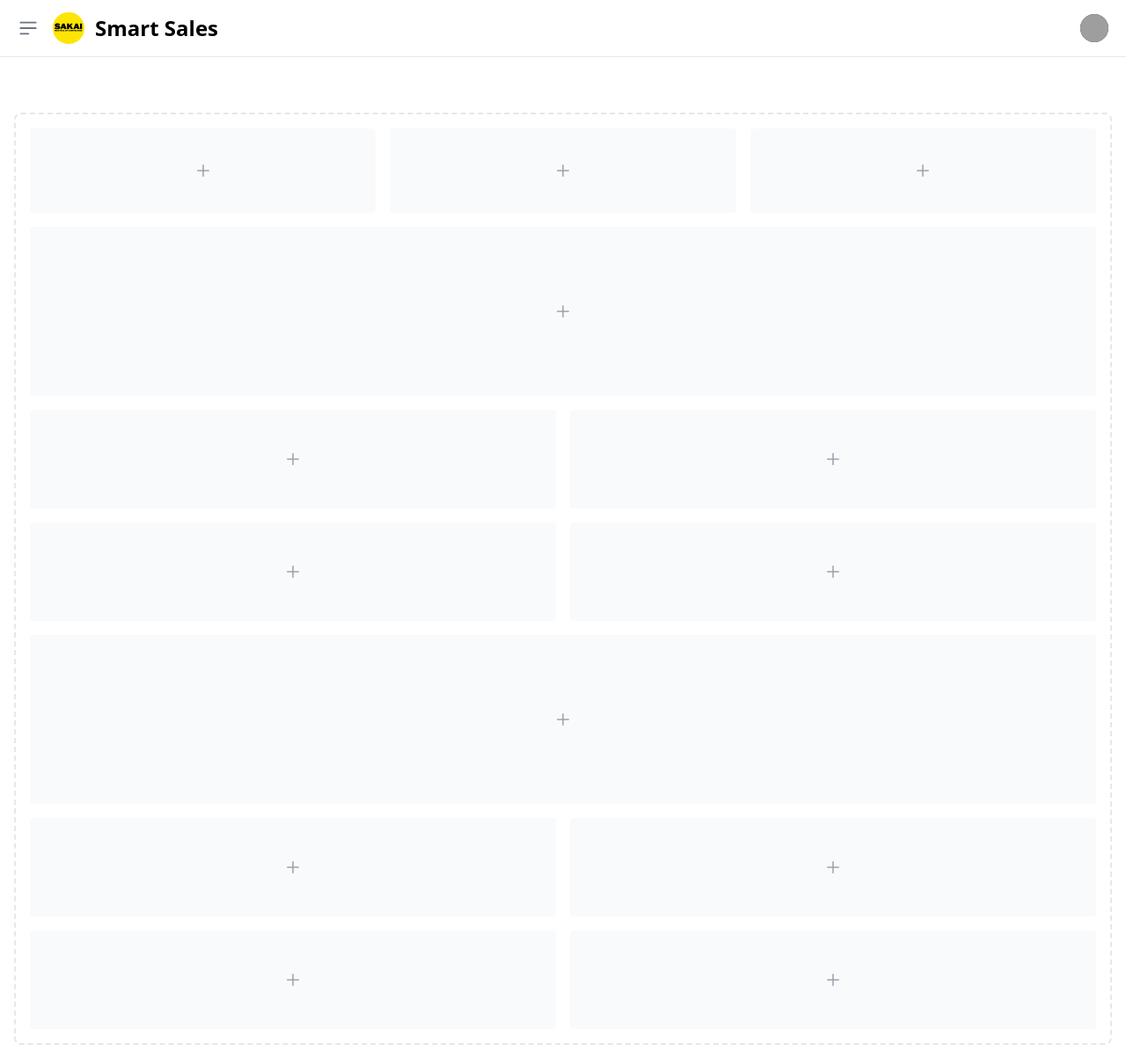
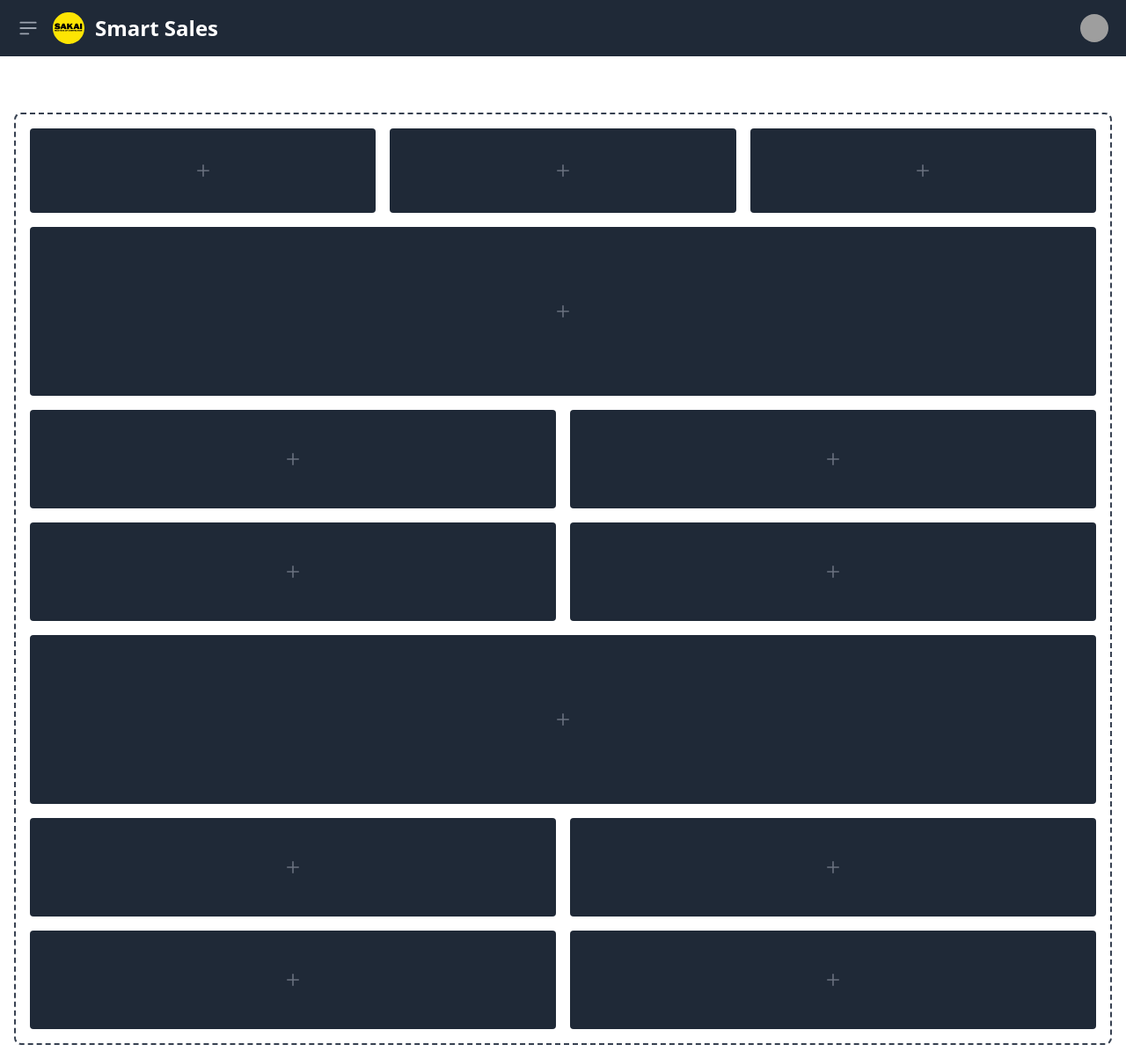
Before and after one commit to SultanDaffaN/smart-sales, a Next.js app: page / in a window 1280 px wide. Shown: the whole page at 88% size. Built offline with nearby package versions, Linux system fonts and the light colour scheme; grey boxes are pictures that could not be loaded.

Commit message:
remove dark mode and change it to default

```diff
--- a/app/page.tsx
+++ b/app/page.tsx
@@ -2,10 +2,10 @@ import Image from "next/image";
 
 export default function Home() {
   return (
-    <div className="p-4 border-2 border-gray-200 border-dashed rounded-lg dark:border-gray-700 mt-14">
+    <div className="p-4 border-2  border-dashed rounded-lg border-gray-700 mt-14">
       <div className="grid grid-cols-3 gap-4 mb-4">
-        <div className="flex items-center justify-center h-24 rounded bg-gray-50 dark:bg-gray-800">
-          <p className="text-2xl text-gray-400 dark:text-gray-500">
+        <div className="flex items-center justify-center h-24 rounded  bg-gray-800">
+          <p className="text-2xl  text-gray-500">
             <svg
               className="w-3.5 h-3.5"
               aria-hidden="true"
@@ -23,8 +23,8 @@ export default function Home() {
             </svg>
           </p>
         </div>
-        <div className="flex items-center justify-center h-24 rounded bg-gray-50 dark:bg-gray-800">
-          <p className="text-2xl text-gray-400 dark:text-gray-500">
+        <div className="flex items-center justify-center h-24 rounded  bg-gray-800">
+          <p className="text-2xl  text-gray-500">
             <svg
               className="w-3.5 h-3.5"
               aria-hidden="true"
@@ -42,8 +42,8 @@ export default function Home() {
             </svg>
           </p>
         </div>
-        <div className="flex items-center justify-center h-24 rounded bg-gray-50 dark:bg-gray-800">
-          <p className="text-2xl text-gray-400 dark:text-gray-500">
+        <div className="flex items-center justify-center h-24 rounded  bg-gray-800">
+          <p className="text-2xl  text-gray-500">
             <svg
               className="w-3.5 h-3.5"
               aria-hidden="true"
@@ -62,8 +62,8 @@ export default function Home() {
           </p>
         </div>
       </div>
-      <div className="flex items-center justify-center h-48 mb-4 rounded bg-gray-50 dark:bg-gray-800">
-        <p className="text-2xl text-gray-400 dark:text-gray-500">
+      <div className="flex items-center justify-center h-48 mb-4 rounded  bg-gray-800">
+        <p className="text-2xl  text-gray-500">
           <svg
             className="w-3.5 h-3.5"
             aria-hidden="true"
@@ -82,8 +82,8 @@ export default function Home() {
         </p>
       </div>
       <div className="grid grid-cols-2 gap-4 mb-4">
-        <div className="flex items-center justify-center rounded bg-gray-50 h-28 dark:bg-gray-800">
-          <p className="text-2xl text-gray-400 dark:text-gray-500">
+        <div className="flex items-center justify-center rounded  h-28 bg-gray-800">
+          <p className="text-2xl  text-gray-500">
             <svg
               className="w-3.5 h-3.5"
               aria-hidden="true"
@@ -101,8 +101,8 @@ export default function Home() {
             </svg>
           </p>
         </div>
-        <div className="flex items-center justify-center rounded bg-gray-50 h-28 dark:bg-gray-800">
-          <p className="text-2xl text-gray-400 dark:text-gray-500">
+        <div className="flex items-center justify-center rounded  h-28 bg-gray-800">
+          <p className="text-2xl  text-gray-500">
             <svg
               className="w-3.5 h-3.5"
               aria-hidden="true"
@@ -120,8 +120,8 @@ export default function Home() {
             </svg>
           </p>
         </div>
-        <div className="flex items-center justify-center rounded bg-gray-50 h-28 dark:bg-gray-800">
-          <p className="text-2xl text-gray-400 dark:text-gray-500">
+        <div className="flex items-center justify-center rounded  h-28 bg-gray-800">
+          <p className="text-2xl  text-gray-500">
             <svg
               className="w-3.5 h-3.5"
               aria-hidden="true"
@@ -139,8 +139,8 @@ export default function Home() {
             </svg>
           </p>
         </div>
-        <div className="flex items-center justify-center rounded bg-gray-50 h-28 dark:bg-gray-800">
-          <p className="text-2xl text-gray-400 dark:text-gray-500">
+        <div className="flex items-center justify-center rounded  h-28 bg-gray-800">
+          <p className="text-2xl  text-gray-500">
             <svg
               className="w-3.5 h-3.5"
               aria-hidden="true"
@@ -159,8 +159,8 @@ export default function Home() {
           </p>
         </div>
       </div>
-      <div className="flex items-center justify-center h-48 mb-4 rounded bg-gray-50 dark:bg-gray-800">
-        <p className="text-2xl text-gray-400 dark:text-gray-500">
+      <div className="flex items-center justify-center h-48 mb-4 rounded  bg-gray-800">
+        <p className="text-2xl  text-gray-500">
           <svg
             className="w-3.5 h-3.5"
             aria-hidden="true"
@@ -179,8 +179,8 @@ export default function Home() {
         </p>
       </div>
       <div className="grid grid-cols-2 gap-4">
-        <div className="flex items-center justify-center rounded bg-gray-50 h-28 dark:bg-gray-800">
-          <p className="text-2xl text-gray-400 dark:text-gray-500">
+        <div className="flex items-center justify-center rounded  h-28 bg-gray-800">
+          <p className="text-2xl  text-gray-500">
             <svg
               className="w-3.5 h-3.5"
               aria-hidden="true"
@@ -198,8 +198,8 @@ export default function Home() {
             </svg>
           </p>
         </div>
-        <div className="flex items-center justify-center rounded bg-gray-50 h-28 dark:bg-gray-800">
-          <p className="text-2xl text-gray-400 dark:text-gray-500">
+        <div className="flex items-center justify-center rounded  h-28 bg-gray-800">
+          <p className="text-2xl  text-gray-500">
             <svg
               className="w-3.5 h-3.5"
               aria-hidden="true"
@@ -217,8 +217,8 @@ export default function Home() {
             </svg>
           </p>
         </div>
-        <div className="flex items-center justify-center rounded bg-gray-50 h-28 dark:bg-gray-800">
-          <p className="text-2xl text-gray-400 dark:text-gray-500">
+        <div className="flex items-center justify-center rounded  h-28 bg-gray-800">
+          <p className="text-2xl  text-gray-500">
             <svg
               className="w-3.5 h-3.5"
               aria-hidden="true"
@@ -236,8 +236,8 @@ export default function Home() {
             </svg>
           </p>
         </div>
-        <div className="flex items-center justify-center rounded bg-gray-50 h-28 dark:bg-gray-800">
-          <p className="text-2xl text-gray-400 dark:text-gray-500">
+        <div className="flex items-center justify-center rounded  h-28 bg-gray-800">
+          <p className="text-2xl  text-gray-500">
             <svg
               className="w-3.5 h-3.5"
               aria-hidden="true"
--- a/components/navigation/NavSide.tsx
+++ b/components/navigation/NavSide.tsx
@@ -45,7 +45,7 @@ export default function SideNav() {
   return (
     <>
       {/* Navbar */}
-      <nav className="fixed top-0 z-50 w-full bg-white border-b border-gray-200 dark:bg-gray-800 dark:border-gray-700">
+      <nav className="fixed top-0 z-50 w-full bg-gray-800 border-gray-700">
         <div className="px-3 py-3 lg:px-5 lg:pl-3">
           <div className="flex items-center justify-between">
             <div className="flex items-center justify-start rtl:justify-end">
@@ -54,7 +54,7 @@ export default function SideNav() {
                 data-drawer-toggle="logo-sidebar"
                 aria-controls="logo-sidebar"
                 type="button"
-                className="inline-flex items-center p-2 text-sm text-gray-500 rounded-lg hover:bg-gray-100 focus:outline-none focus:ring-2 focus:ring-gray-200 dark:text-gray-400 dark:hover:bg-gray-700 dark:focus:ring-gray-600"
+                className="inline-flex items-center p-2 text-sm  rounded-lg  focus:outline-none focus:ring-2  text-gray-400 hover:bg-gray-700 focus:ring-gray-600"
                 onClick={toggleSidebar}
               >
                 <span className="sr-only">Open sidebar</span>
@@ -74,7 +74,7 @@ export default function SideNav() {
               </button>
               <a href="/" className="flex ms-2 md:me-24">
                 <Image src={logo} alt="Sakai Logo" className="h-9 w-9 me-3" />
-                <span className="self-center text-xl font-semibold sm:text-2xl whitespace-nowrap dark:text-white">
+                <span className="self-center text-xl font-semibold sm:text-2xl whitespace-nowrap text-white">
                   Smart Sales
                 </span>
               </a>
@@ -84,7 +84,7 @@ export default function SideNav() {
                 <div>
                   <button
                     type="button"
-                    className="flex text-sm bg-gray-800 rounded-full focus:ring-4 focus:ring-gray-300 dark:focus:ring-gray-600"
+                    className="flex text-sm bg-gray-800 rounded-full focus:ring-4  focus:ring-gray-600"
                     aria-expanded="false"
                     data-dropdown-toggle="dropdown-user"
                     onClick={toggleUserMenu}
@@ -99,18 +99,15 @@ export default function SideNav() {
                 </div>
                 {userMenuOpen && (
                   <div
-                    className="absolute right-0 top-8 z-50 my-4 text-base list-none bg-white divide-y divide-gray-100 rounded shadow dark:bg-gray-700 dark:divide-gray-600"
+                    className="absolute right-0 top-8 z-50 my-4 text-base list-none  divide-y rounded shadow bg-gray-700 divide-gray-600"
                     id="dropdown-user"
                   >
                     <div className="px-4 py-3" role="none">
-                      <p
-                        className="text-sm text-gray-900 dark:text-white"
-                        role="none"
-                      >
+                      <p className="text-sm  text-white" role="none">
                         Neil Sims
                       </p>
                       <p
-                        className="text-sm font-medium text-gray-900 truncate dark:text-gray-300"
+                        className="text-sm font-medium  truncate text-gray-300"
                         role="none"
                       >
                         neil.sims@flowbite.com
@@ -120,7 +117,7 @@ export default function SideNav() {
                       <li>
                         <a
                           href="#"
-                          className="block px-4 py-2 text-sm text-gray-700 hover:bg-gray-100 dark:text-gray-300 dark:hover:bg-gray-600 dark:hover:text-white"
+                          className="block px-4 py-2 text-sm  text-gray-300 hover:bg-gray-600 hover:text-white"
                           role="menuitem"
                         >
                           Dashboard
@@ -129,7 +126,7 @@ export default function SideNav() {
                       <li>
                         <a
                           href="#"
-                          className="block px-4 py-2 text-sm text-gray-700 hover:bg-gray-100 dark:text-gray-300 dark:hover:bg-gray-600 dark:hover:text-white"
+                          className="block px-4 py-2 text-sm  text-gray-300 hover:bg-gray-600 hover:text-white"
                           role="menuitem"
                         >
                           Settings
@@ -138,7 +135,7 @@ export default function SideNav() {
                       <li>
                         <a
                           href="#"
-                          className="block px-4 py-2 text-sm text-gray-700 hover:bg-gray-100 dark:text-gray-300 dark:hover:bg-gray-600 dark:hover:text-white"
+                          className="block px-4 py-2 text-sm  text-gray-300 hover:bg-gray-600 hover:text-white"
                           role="menuitem"
                         >
                           Earnings
@@ -147,7 +144,7 @@ export default function SideNav() {
                       <li>
                         <a
                           href="#"
-                          className="block px-4 py-2 text-sm text-gray-700 hover:bg-gray-100 dark:text-gray-300 dark:hover:bg-gray-600 dark:hover:text-white"
+                          className="block px-4 py-2 text-sm  text-gray-300 hover:bg-gray-600 hover:text-white"
                           role="menuitem"
                         >
                           Sign out
@@ -167,21 +164,21 @@ export default function SideNav() {
         id="logo-sidebar"
         className={`fixed top-0 left-0 z-40 w-64 h-screen pt-20 transition-transform ${
           sidebarOpen ? "translate-x-0" : "-translate-x-full"
-        } bg-white border-r border-gray-200  dark:bg-gray-800 dark:border-gray-700`}
+        } border-r   bg-gray-800 border-gray-700`}
         aria-label="Sidebar"
       >
-        <div className="h-full px-3 pb-4 overflow-y-auto bg-white dark:bg-gray-800">
+        <div className="h-full px-3 pb-4 overflow-y-auto bg-gray-800">
           <ul className="space-y-2 font-medium">
             <li>
               <button
                 type="button"
-                className="flex items-center w-full p-2 text-base text-gray-900 transition duration-75 rounded-lg group hover:bg-gray-100 dark:text-white dark:hover:bg-gray-700"
+                className="flex items-center w-full p-2 text-base transition duration-75 rounded-lg group  text-white hover:bg-gray-700"
                 aria-controls="dropdown-example"
                 data-collapse-toggle="dropdown-example"
                 onClick={() => setDropdownOpen2(!isDropdownOpen2)}
               >
                 <svg
-                  className="w-5 h-5 text-gray-800 dark:text-white"
+                  className="w-5 h-5 text-white"
                   aria-hidden="true"
                   xmlns="http://www.w3.org/2000/svg"
                   fill="currentColor"
@@ -216,7 +213,7 @@ export default function SideNav() {
                 <li>
                   <a
                     href="/dashboard/complaint"
-                    className="flex items-center w-full p-2 text-gray-900 transition duration-75 rounded-lg pl-11 group hover:bg-gray-100 dark:text-white dark:hover:bg-gray-700"
+                    className="flex items-center w-full p-2  transition duration-75 rounded-lg pl-11 group text-white hover:bg-gray-700"
                   >
                     Complaints
                   </a>
@@ -224,7 +221,7 @@ export default function SideNav() {
                 <li>
                   <a
                     href="/dashboard/survey"
-                    className="flex items-center w-full p-2 text-gray-900 transition duration-75 rounded-lg pl-11 group hover:bg-gray-100 dark:text-white dark:hover:bg-gray-700"
+                    className="flex items-center w-full p-2  transition duration-75 rounded-lg pl-11 group text-white hover:bg-gray-700"
                   >
                     Survey
                   </a>
@@ -234,13 +231,13 @@ export default function SideNav() {
             <li>
               <button
                 type="button"
-                className="flex items-center w-full p-2 text-base text-gray-900 transition duration-75 rounded-lg group hover:bg-gray-100 dark:text-white dark:hover:bg-gray-700"
+                className="flex items-center w-full p-2 text-base  transition duration-75 rounded-lg group text-white hover:bg-gray-700"
                 aria-controls="dropdown-example"
                 data-collapse-toggle="dropdown-example"
                 onClick={() => setDropdownOpen1(!isDropdownOpen1)}
               >
                 <svg
-                  className="w-6 h-6 text-gray-800 dark:text-white"
+                  className="w-6 h-6 text-white"
                   aria-hidden="true"
                   xmlns="http://www.w3.org/2000/svg"
                   fill="currentColor"
@@ -284,7 +281,7 @@ export default function SideNav() {
                 <li>
                   <a
                     href="/formulir/serah-terima"
-                    className="flex items-center w-full p-2 text-gray-900 transition duration-75 rounded-lg pl-11 group hover:bg-gray-100 dark:text-white dark:hover:bg-gray-700"
+                    className="flex items-center w-full p-2  transition duration-75 rounded-lg pl-11 group  text-white hover:bg-gray-700"
                   >
                     Serah Terima
                   </a>
@@ -292,7 +289,7 @@ export default function SideNav() {
                 <li>
                   <a
                     href="/formulir/claim-complaint"
-                    className="flex items-center w-full p-2 text-gray-900 transition duration-75 rounded-lg pl-11 group hover:bg-gray-100 dark:text-white dark:hover:bg-gray-700"
+                    className="flex items-center w-full p-2  transition duration-75 rounded-lg pl-11 group  text-white hover:bg-gray-700"
                   >
                     Claim Complaint
                   </a>
@@ -300,7 +297,7 @@ export default function SideNav() {
                 <li>
                   <a
                     href="/formulir/survey"
-                    className="flex items-center w-full p-2 text-gray-900 transition duration-75 rounded-lg pl-11 group hover:bg-gray-100 dark:text-white dark:hover:bg-gray-700"
+                    className="flex items-center w-full p-2  transition duration-75 rounded-lg pl-11 group  text-white hover:bg-gray-700"
                   >
                     Survey
                   </a>
@@ -311,13 +308,13 @@ export default function SideNav() {
             <li>
               <button
                 type="button"
-                className="flex items-center w-full p-2 text-base text-gray-900 transition duration-75 rounded-lg group hover:bg-gray-100 dark:text-white dark:hover:bg-gray-700"
+                className="flex items-center w-full p-2 text-base transition duration-75 rounded-lg group  text-white hover:bg-gray-700"
                 aria-controls="dropdown-example"
                 data-collapse-toggle="dropdown-example"
                 onClick={() => setDropdownOpen3(!isDropdownOpen3)}
               >
                 <svg
-                  className="w-6 h-6 text-gray-800 dark:text-white"
+                  className="w-6 h-6  text-white"
                   aria-hidden="true"
                   xmlns="http://www.w3.org/2000/svg"
                   fill="currentColor"
@@ -352,7 +349,7 @@ export default function SideNav() {
                 <li>
                   <a
                     href="/master-data/data-unit"
-                    className="flex items-center w-full p-2 text-gray-900 transition duration-75 rounded-lg pl-11 group hover:bg-gray-100 dark:text-white dark:hover:bg-gray-700"
+                    className="flex items-center w-full p-2 transition duration-75 rounded-lg pl-11 group  text-white hover:bg-gray-700"
                   >
                     Data Unit
                   </a>
@@ -360,7 +357,7 @@ export default function SideNav() {
                 <li>
                   <a
                     href="/master-data/spare-part"
-                    className="flex items-center w-full p-2 text-gray-900 transition duration-75 rounded-lg pl-11 group hover:bg-gray-100 dark:text-white dark:hover:bg-gray-700"
+                    className="flex items-center w-full p-2 transition duration-75 rounded-lg pl-11 group  text-white hover:bg-gray-700"
                   >
                     Spare Part
                   </a>
```
